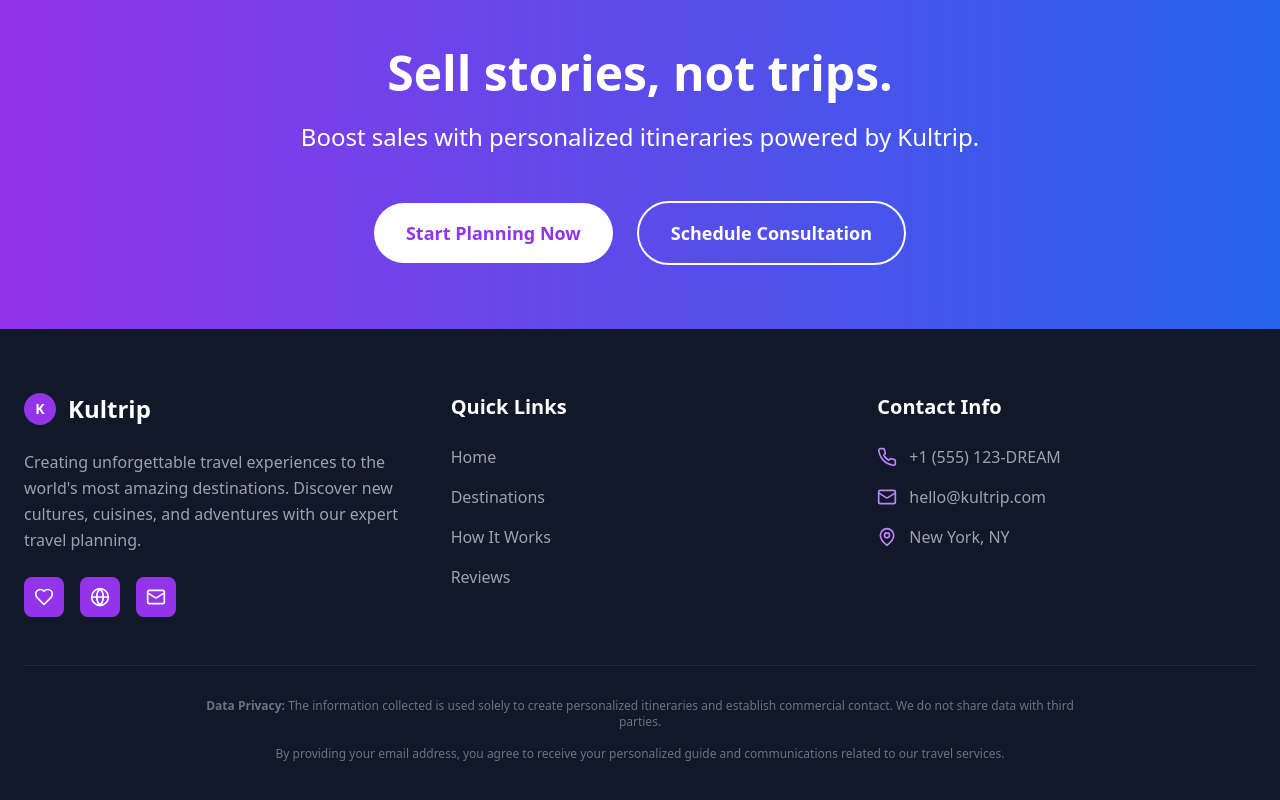
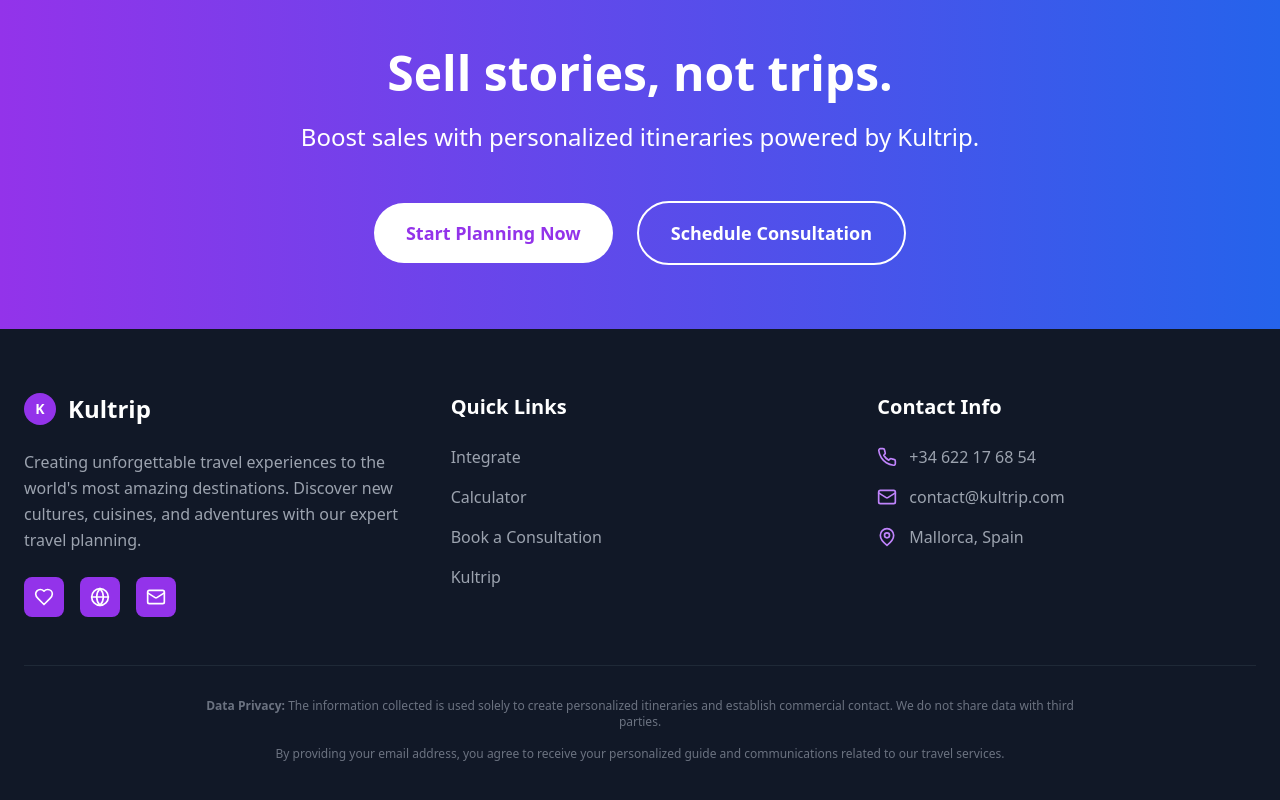
Before and after one commit to othiagoribeiro/landingkultrip, a React (Vite) app: page / in a window 1280 px wide. Shown: the part 2152-2952 px from the top of the page. Built offline with nearby package versions, Linux system fonts and the light colour scheme.

Commit message:
Atualizar dados de contato e links do rodapé

```diff
--- a/src/App.tsx
+++ b/src/App.tsx
@@ -164,23 +164,23 @@
               <h3 className="text-xl font-bold mb-6">Quick Links</h3>
               <ul className="space-y-4">
                 <li>
-                  <a href="#" className="text-gray-400 hover:text-white transition-colors">
-                    Home
+                  <a href="#integrate" className="text-gray-400 hover:text-white transition-colors">
+                    Integrate
                   </a>
                 </li>
                 <li>
-                  <a href="#" className="text-gray-400 hover:text-white transition-colors">
-                    Destinations
+                  <a href="#calculator" className="text-gray-400 hover:text-white transition-colors">
+                    Calculator
                   </a>
                 </li>
                 <li>
-                  <a href="#" className="text-gray-400 hover:text-white transition-colors">
-                    How It Works
+                  <a href="#consultation" className="text-gray-400 hover:text-white transition-colors">
+                    Book a Consultation
                   </a>
                 </li>
                 <li>
-                  <a href="#" className="text-gray-400 hover:text-white transition-colors">
-                    Reviews
+                  <a href="#kultrip" className="text-gray-400 hover:text-white transition-colors">
+                    Kultrip
                   </a>
                 </li>
               </ul>
@@ -192,15 +192,15 @@
               <div className="space-y-4">
                 <div className="flex items-center gap-3">
                   <Phone className="w-5 h-5 text-purple-400" />
-                  <span className="text-gray-400">+1 (555) 123-DREAM</span>
+                  <span className="text-gray-400">+34 622 17 68 54</span>
                 </div>
                 <div className="flex items-center gap-3">
                   <Mail className="w-5 h-5 text-purple-400" />
-                  <span className="text-gray-400">hello@kultrip.com</span>
+                  <span className="text-gray-400">contact@kultrip.com</span>
                 </div>
                 <div className="flex items-center gap-3">
                   <MapPin className="w-5 h-5 text-purple-400" />
-                  <span className="text-gray-400">New York, NY</span>
+                  <span className="text-gray-400">Mallorca, Spain</span>
                 </div>
               </div>
             </div>
```
